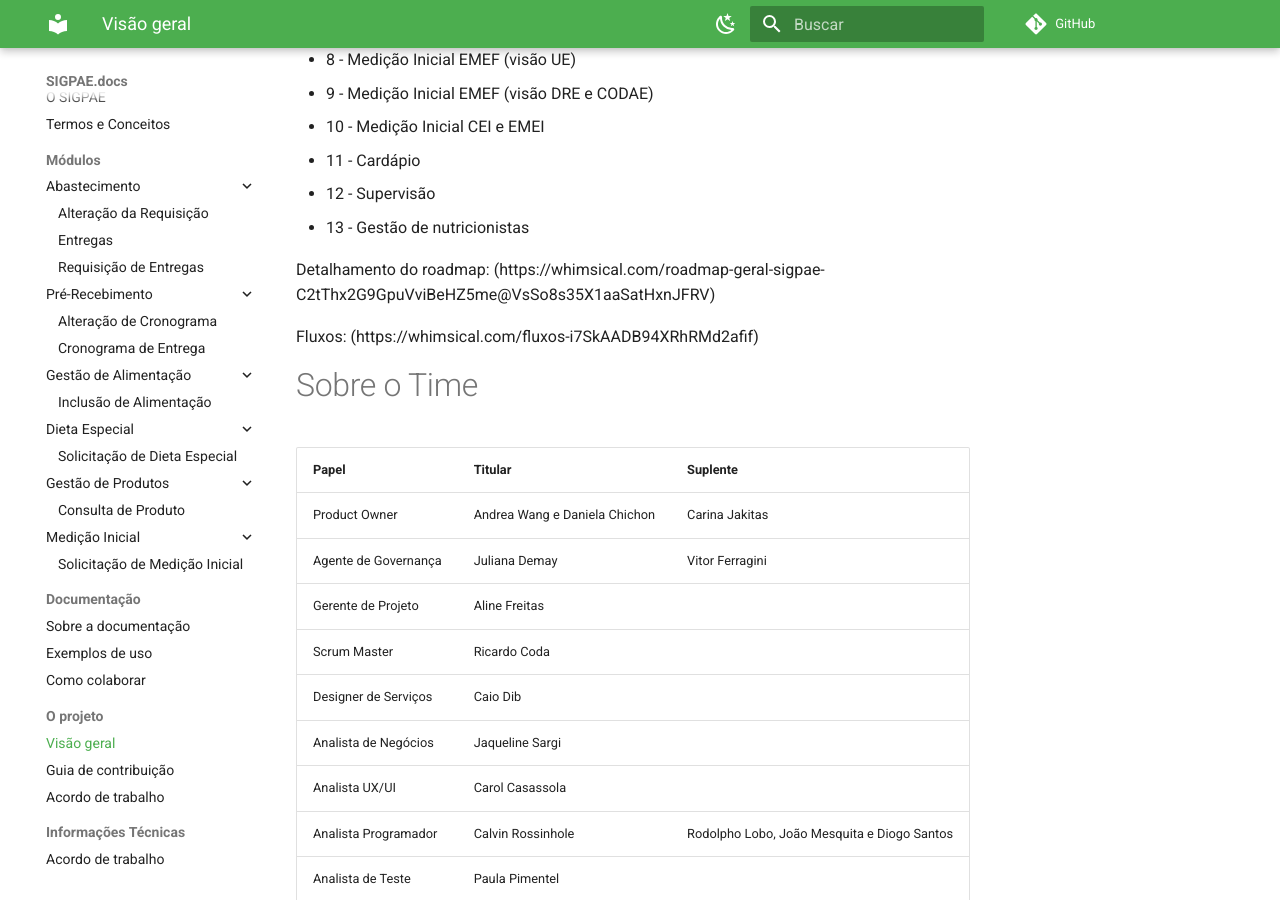
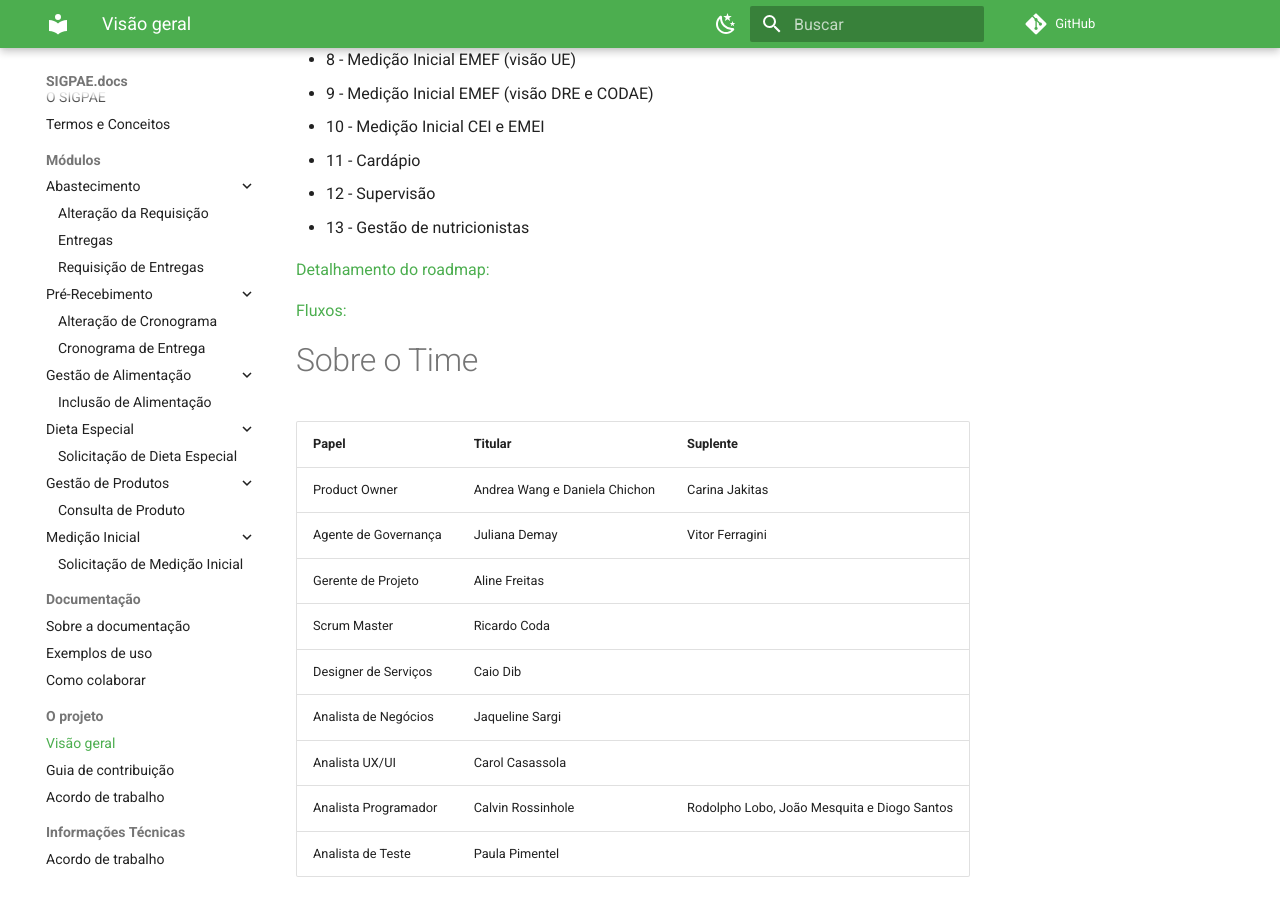
Before and after one commit to prefeiturasp/SME-SIGPAE-Docs, an MkDocs documentation site: the page built from docs/projeto/visao_geral_projeto.md, in a window 1280 px wide and 900 px high, scrolled down 3552 px. Built offline with MkDocs 1.6.1 and Material for MkDocs 9.7.7, drawn with Linux system fonts in a browser that asks for light colours; comment, search, counter and statistics services are not loaded; some of the changed lines change nothing that is shown.

Commit message:
atualizacao visao geral

```diff
--- a/docs/projeto/visao_geral_projeto.md
+++ b/docs/projeto/visao_geral_projeto.md
@@ -125,9 +125,9 @@ No futuro, o sistema também contará com módulos que apoiarão o trabalho da c
 - 12 - Supervisão
 - 13 - Gestão de nutricionistas
 
-Detalhamento do roadmap: (https://whimsical.com/roadmap-geral-sigpae-C2tThx2G9GpuVviBeHZ5me@VsSo8s35X1aaSatHxnJFRV)
+[Detalhamento do roadmap:](https://whimsical.com/roadmap-geral-sigpae-C2tThx2G9GpuVviBeHZ5me@VsSo8s35X1aaSatHxnJFRV)
 
-Fluxos: (https://whimsical.com/fluxos-i7SkAADB94XRhRMd2afif)
+[Fluxos:](https://whimsical.com/fluxos-i7SkAADB94XRhRMd2afif)
 
 # Sobre o Time
 
```
